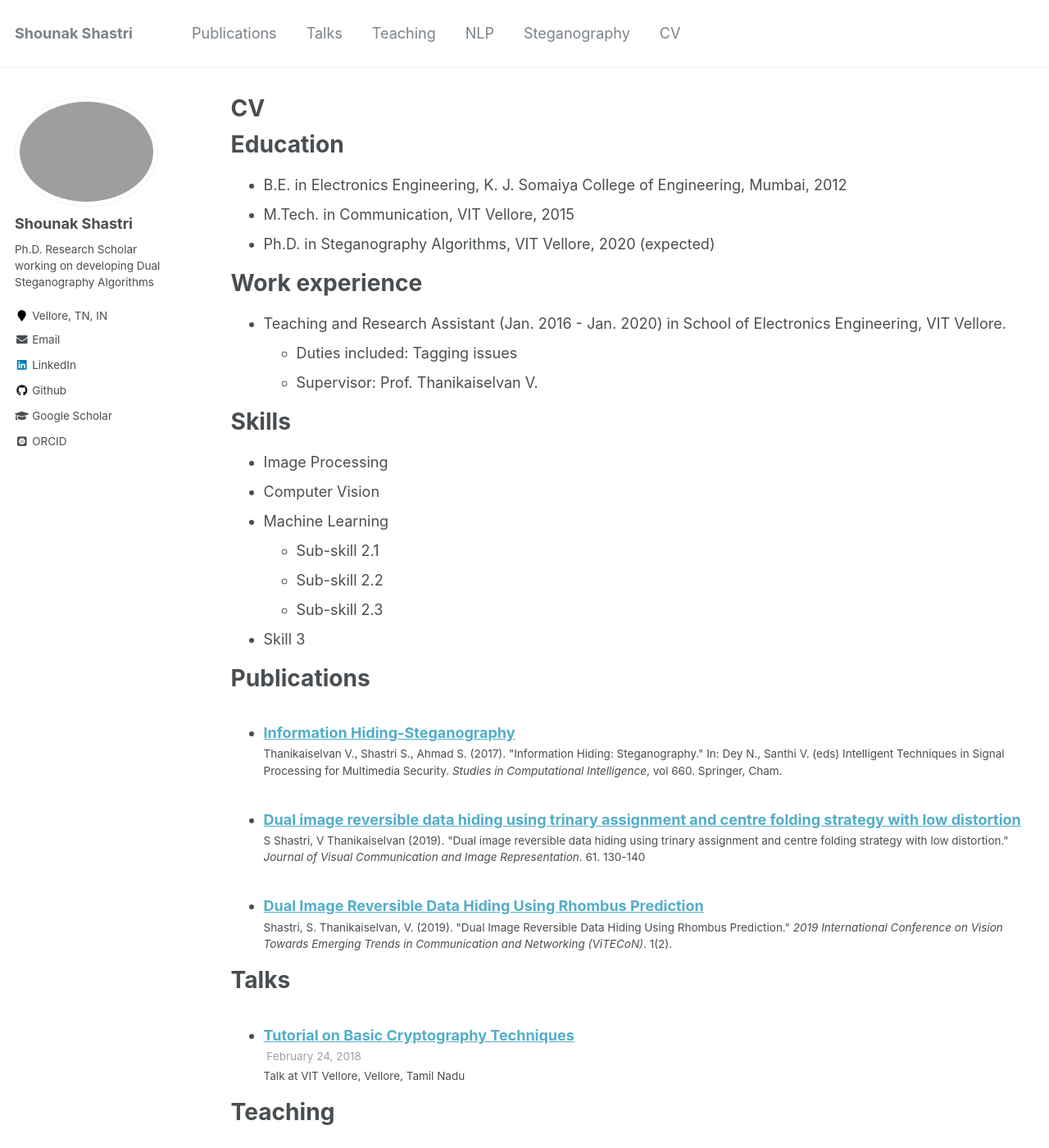
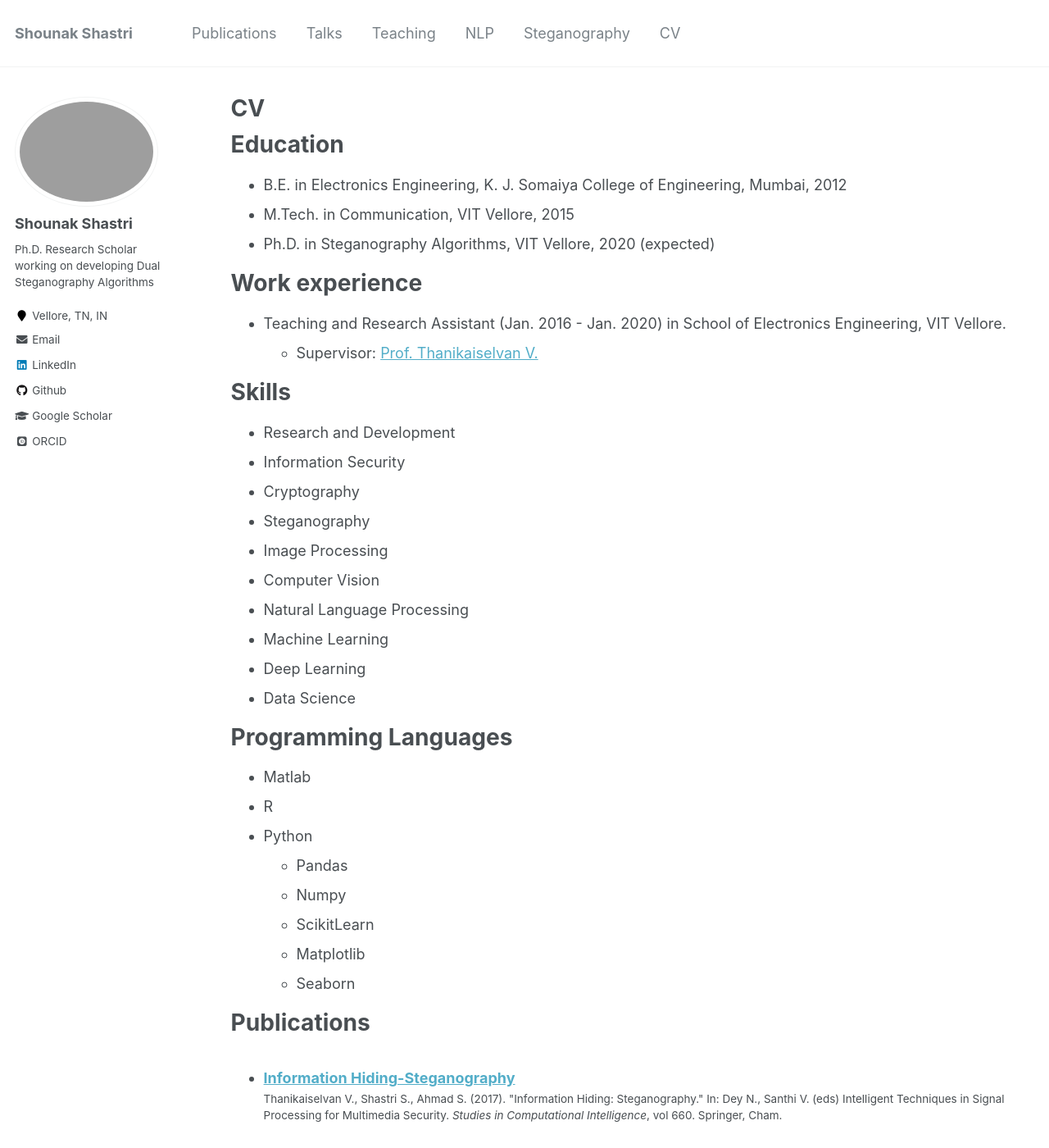
Before and after one commit to shounakshastri/shounakshastri.github.io, a Jekyll site: the page built from _pages/cv.md, in a window 1280 px wide and 1400 px high. Shown: the whole window at 82% size. Built offline with Jekyll 4.4.1, drawn with Linux system fonts in a browser that asks for light colours; some web fonts are replaced.

Commit message:
modified CV

```diff
--- a/_pages/cv.md
+++ b/_pages/cv.md
@@ -18,18 +18,32 @@ Education
 Work experience
 ======
 * Teaching and Research Assistant (Jan. 2016 - Jan. 2020) in School of Electronics Engineering, VIT Vellore.
-  * Duties included: Tagging issues
-  * Supervisor: Prof. Thanikaiselvan V.
+  * Supervisor: [Prof. Thanikaiselvan V.](https://scholar.google.co.in/citations?user=IIMHz3SEEqAC&hl=en)
 
 Skills
 ======
+* Research and Development
+* Information Security
+* Cryptography
+* Steganography
 * Image Processing
 * Computer Vision
+* Natural Language Processing
 * Machine Learning
-  * Sub-skill 2.1
-  * Sub-skill 2.2
-  * Sub-skill 2.3
-* Skill 3
+* Deep Learning
+* Data Science
+
+
+Programming Languages
+======
+* Matlab
+* R
+* Python
+  * Pandas
+  * Numpy
+  * ScikitLearn
+  * Matplotlib
+  * Seaborn
 
 Publications
 ======
```
